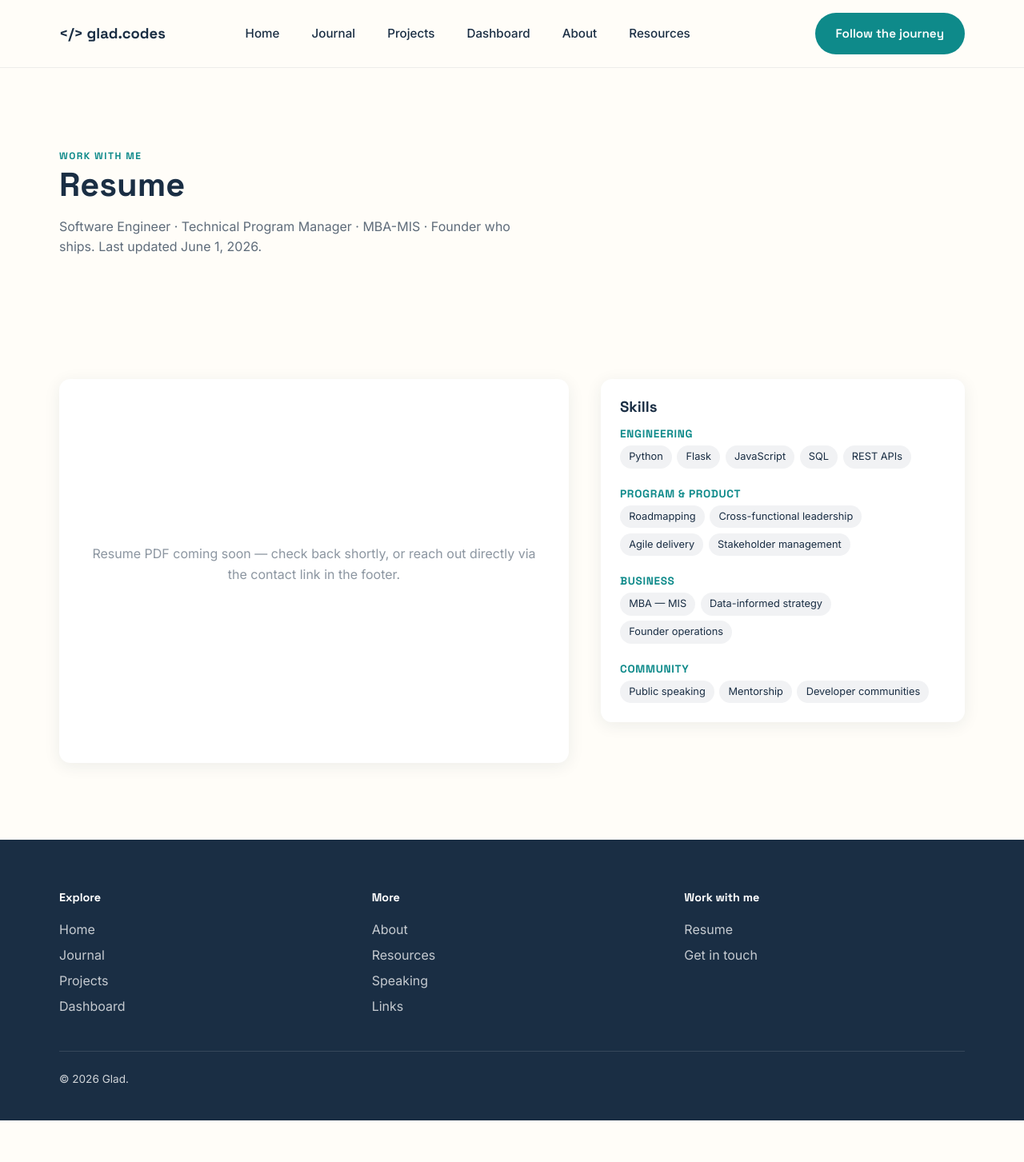
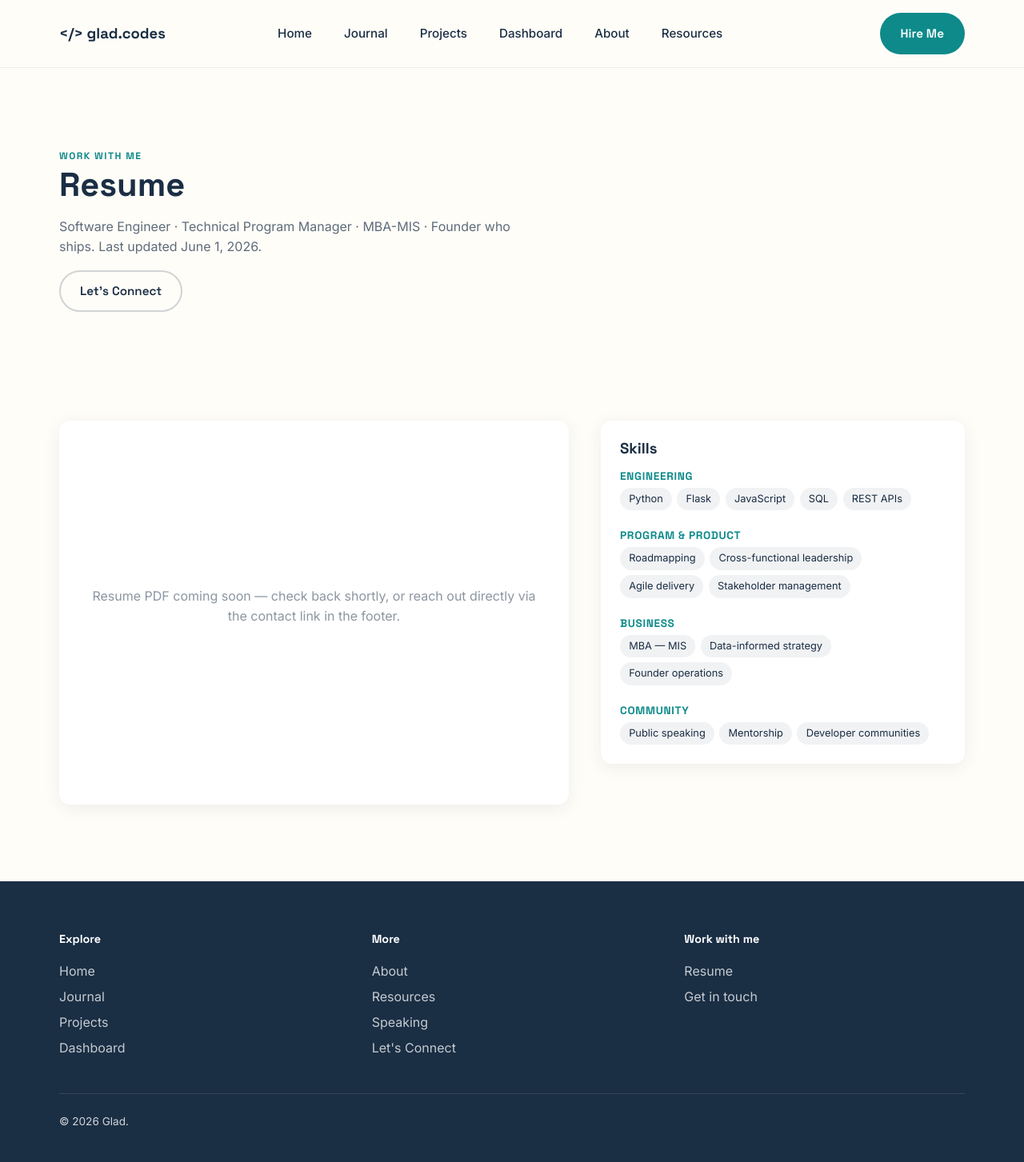
Before and after one commit to blueazulbughaw/gladcodes, a Flask app: page /resume in a window 1280 px wide. Shown: the whole page at 80% size. Before the commit the page ends 1401 px from the top, so only its background shows below. Run offline with Flask 3, Linux system fonts and the light colour scheme; data comes from the database, SQL or seed files in the repository.

Commit message:
Rename /links to /lets-connect, add headshot, swap nav/hero CTAs to Hire Me
/links -> /lets-connect (endpoint renamed links_page -> lets_connect),
updated everywhere it's referenced: footer nav, sitemap.xml, README.
Page heading changed to "Let's Connect", with a headshot photo above
the link stack (falls back to a placeholder icon until one's
uploaded). Headshot is uploadable via the admin Settings page
(new headshot_image site_settings key, reusing the existing image
upload validator), not hardcoded, so it's editable without a redeploy.

Nav CTA and the hero's secondary button both now read "Hire Me" and
link to /resume (previously "Follow the journey" and "Explore
projects" respectively — the newsletter section itself still says
"Follow the journey" as its own heading, unrelated to the nav CTA).
Added a "Let's Connect" button on the resume page linking back to
/lets-connect, so the resume <-> contact loop is closed in both
directions.

Verified via Flask's test client: old /links 404s, new /lets-connect
renders with the placeholder icon before a headshot is uploaded and
the real photo after, footer/sitemap references updated, nav and hero
buttons point where expected, and resume links to /lets-connect.

Co-Authored-By: Claude Sonnet 5 <noreply@anthropic.com>

```diff
--- a/blueprints/public/routes.py
+++ b/blueprints/public/routes.py
@@ -174,10 +174,12 @@ def speaking():
     return render_template("speaking.html", events=events)
 
 
-@public_bp.route("/links")
-def links_page():
+@public_bp.route("/lets-connect")
+def lets_connect():
     links = query("SELECT * FROM page_links WHERE is_visible = 1 ORDER BY sort_order")
-    return render_template("links.html", links=links)
+    headshot_row = query_one("SELECT setting_value FROM site_settings WHERE setting_key = 'headshot_image'")
+    headshot = headshot_row["setting_value"] if headshot_row else None
+    return render_template("links.html", links=links, headshot=headshot)
 
 
 @public_bp.route("/resume")
@@ -222,7 +224,7 @@ def sitemap():
     static_endpoints = [
         "public.home", "public.journal_index", "public.projects_index",
         "public.dashboard", "public.resume", "public.speaking",
-        "public.links_page", "public.about", "public.resources",
+        "public.lets_connect", "public.about", "public.resources",
     ]
     urls = [{"loc": base_url + url_for(endpoint), "lastmod": None} for endpoint in static_endpoints]
 
--- a/static/css/pages.css
+++ b/static/css/pages.css
@@ -116,6 +116,22 @@
 .speaking-item-event { font-size: 0.85rem; color: rgba(var(--navy-rgb), 0.55); text-transform: uppercase; letter-spacing: 0.04em; }
 
 /* Links (linktree) --------------------------------------------------------- */
+.headshot-photo {
+  display: block;
+  width: 128px;
+  height: 128px;
+  border-radius: 50%;
+  object-fit: cover;
+  margin: 0 auto var(--space-lg);
+  box-shadow: var(--shadow-card);
+}
+.headshot-photo--placeholder {
+  display: flex;
+  align-items: center;
+  justify-content: center;
+  background: rgba(var(--navy-rgb), 0.06);
+  color: rgba(var(--navy-rgb), 0.35);
+}
 .links-stack {
   max-width: 480px;
   margin: 0 auto;
--- a/templates/base_public.html
+++ b/templates/base_public.html
@@ -58,7 +58,7 @@
           </a>
           {% endif %}
         </div>
-        <a class="btn btn-primary" href="#newsletter">Follow the journey</a>
+        <a class="btn btn-primary" href="{{ url_for('public.resume') }}">Hire Me</a>
         <button class="nav-toggle" aria-label="Toggle menu" aria-expanded="false">
           <i data-lucide="menu" width="24" height="24"></i>
         </button>
@@ -85,7 +85,7 @@
           <a href="{{ url_for('public.about') }}">About</a>
           <a href="{{ url_for('public.resources') }}">Resources</a>
           <a href="{{ url_for('public.speaking') }}">Speaking</a>
-          <a href="{{ url_for('public.links_page') }}">Links</a>
+          <a href="{{ url_for('public.lets_connect') }}">Let's Connect</a>
         </div>
         <div>
           <h4>Work with me</h4>
--- a/templates/public/home.html
+++ b/templates/public/home.html
@@ -21,7 +21,7 @@
       </p>
       <div class="hero-actions">
         <a class="btn btn-primary" href="#newsletter">Follow the journey &rarr;</a>
-        <a class="btn btn-secondary" href="#projects">Explore projects</a>
+        <a class="btn btn-secondary" href="{{ url_for('public.resume') }}">Hire Me</a>
       </div>
     </div>
 
--- a/templates/public/resume.html
+++ b/templates/public/resume.html
@@ -22,6 +22,7 @@
         <i data-lucide="download" width="18" height="18"></i> Download PDF
       </a>
       {% endif %}
+      <a class="btn btn-secondary" href="{{ url_for('public.lets_connect') }}">Let's Connect</a>
     </div>
   </div>
 </section>
```
Also changed, not shown: blueprints/admin/settings.py (+23 -10 lines), templates/admin/settings.html (+7 -1 lines), templates/public/links.html (+9 -2 lines), README.md.
